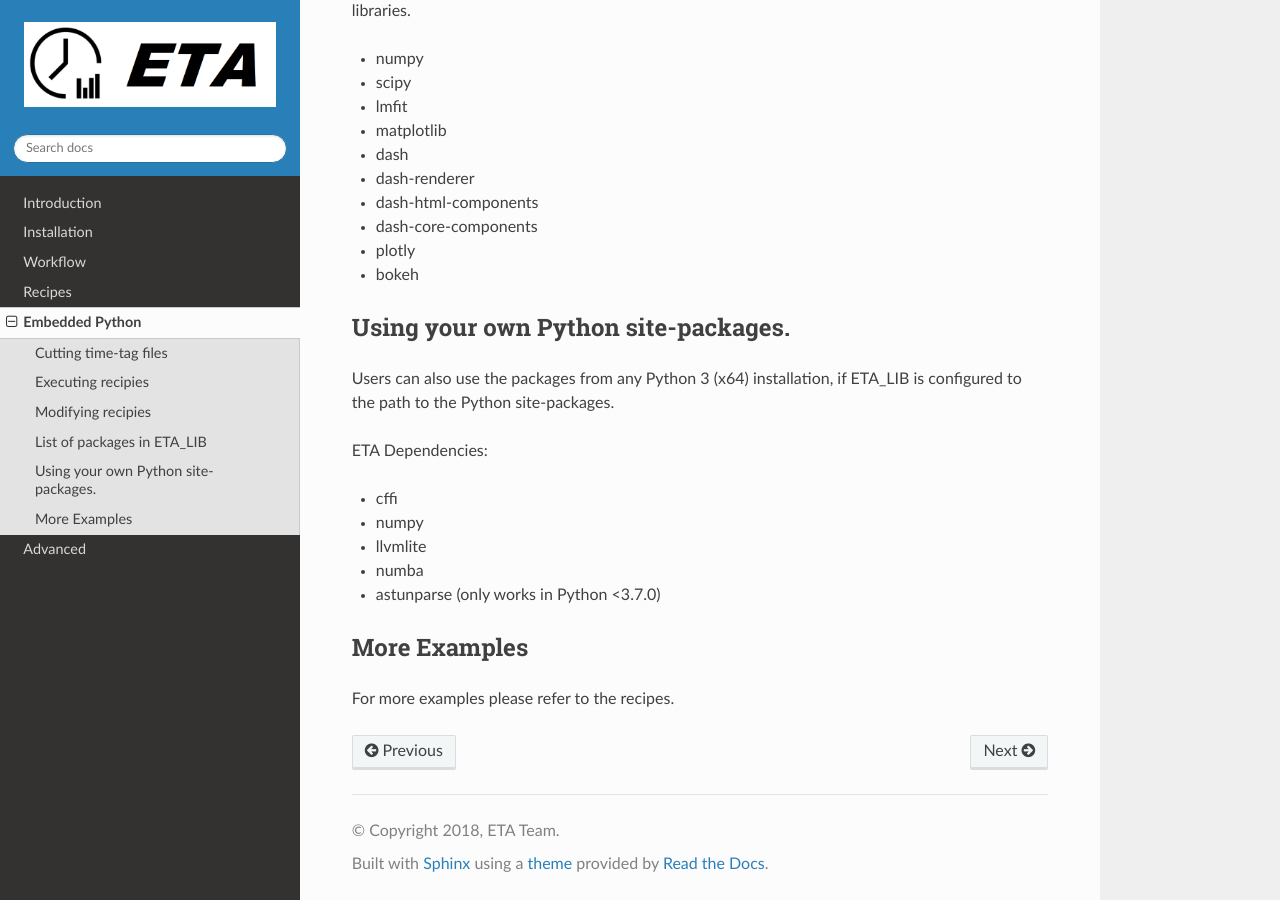
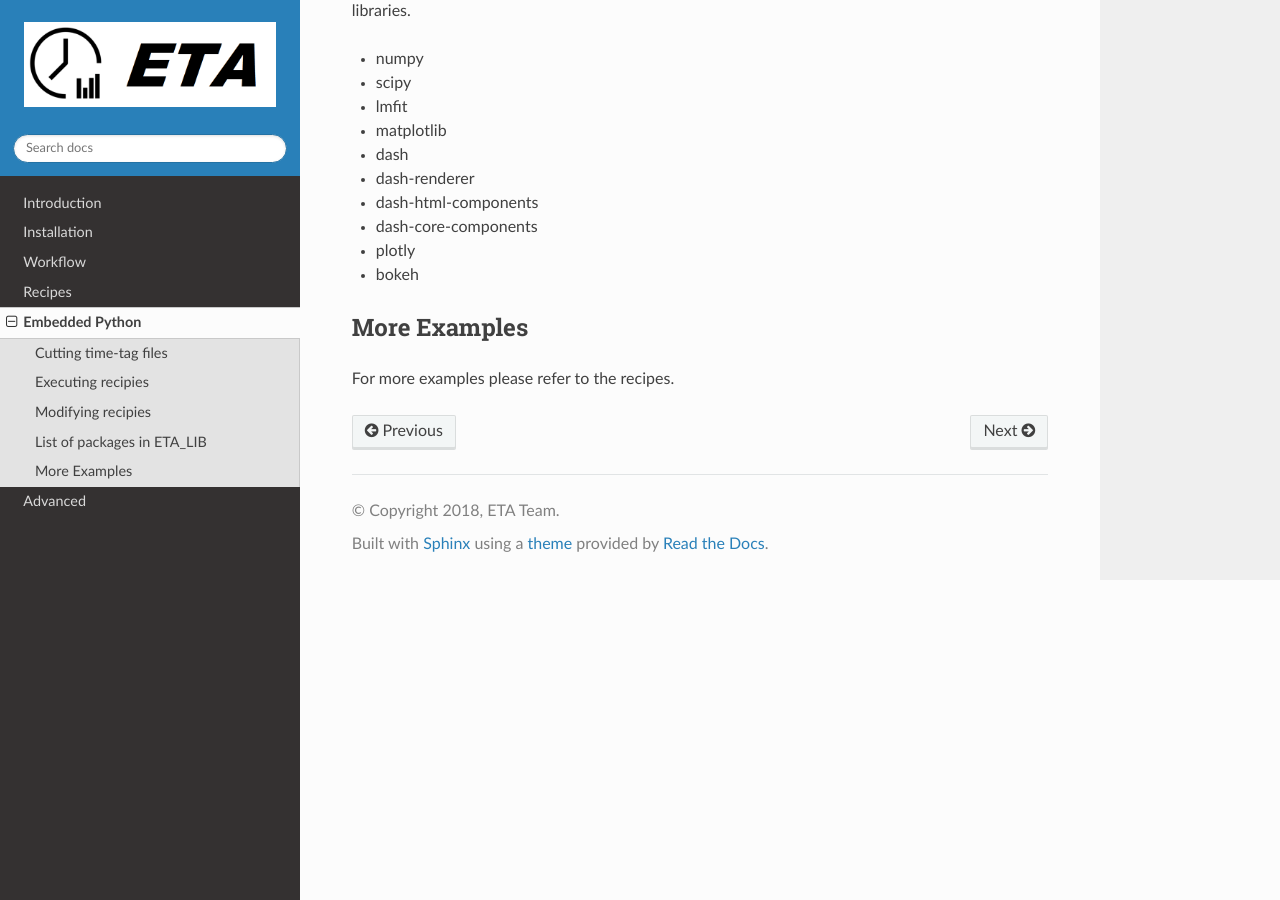
Before and after one commit to timetag/timetag.github.io, a Sphinx documentation site: the page built from docs/python.rst, in a window 1280 px wide and 900 px high, scrolled down 841 px. Built offline with Sphinx 7.4.7 and the Read the Docs theme 2.0.0, drawn with Linux system fonts in a browser that asks for light colours.

Commit message:
Update python.rst

```diff
--- a/docs/python.rst
+++ b/docs/python.rst
@@ -45,17 +45,6 @@ ETA_LIB is the standard distribution for ETA packages, which includes some commo
 - plotly
 - bokeh
 
-Using your own  Python site-packages.
------
-Users can also use the packages from any Python 3 (x64) installation, if ETA_LIB is configured to the path to the Python site-packages.
-
-ETA Dependencies:
-
-- cffi
-- numpy
-- llvmlite
-- numba
-- astunparse (only works in Python <3.7.0)
 
 
 More Examples
```
